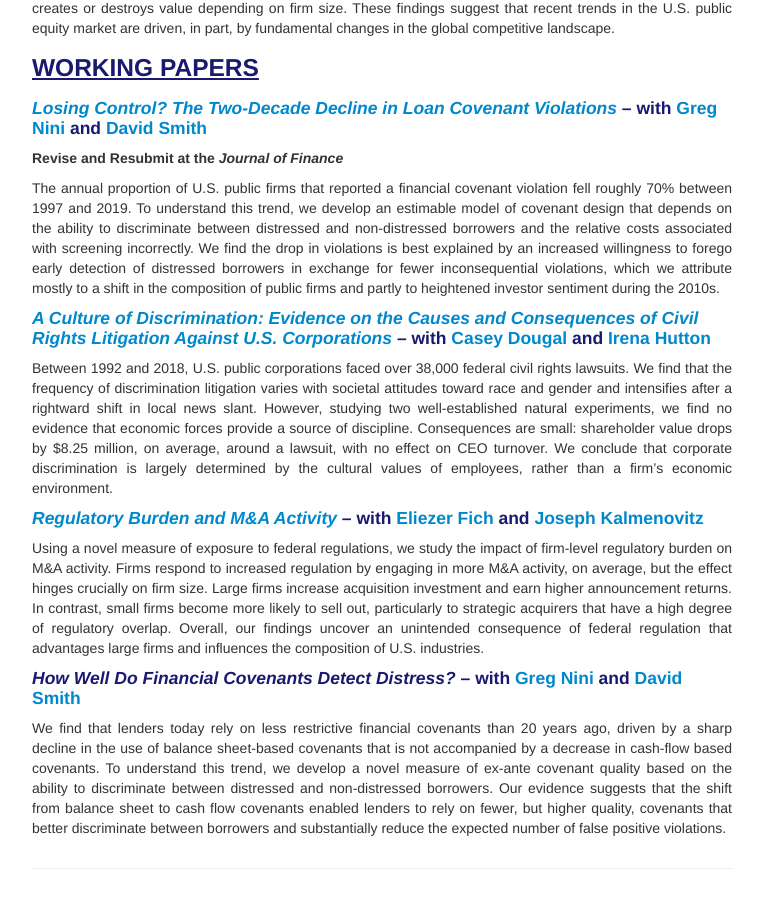
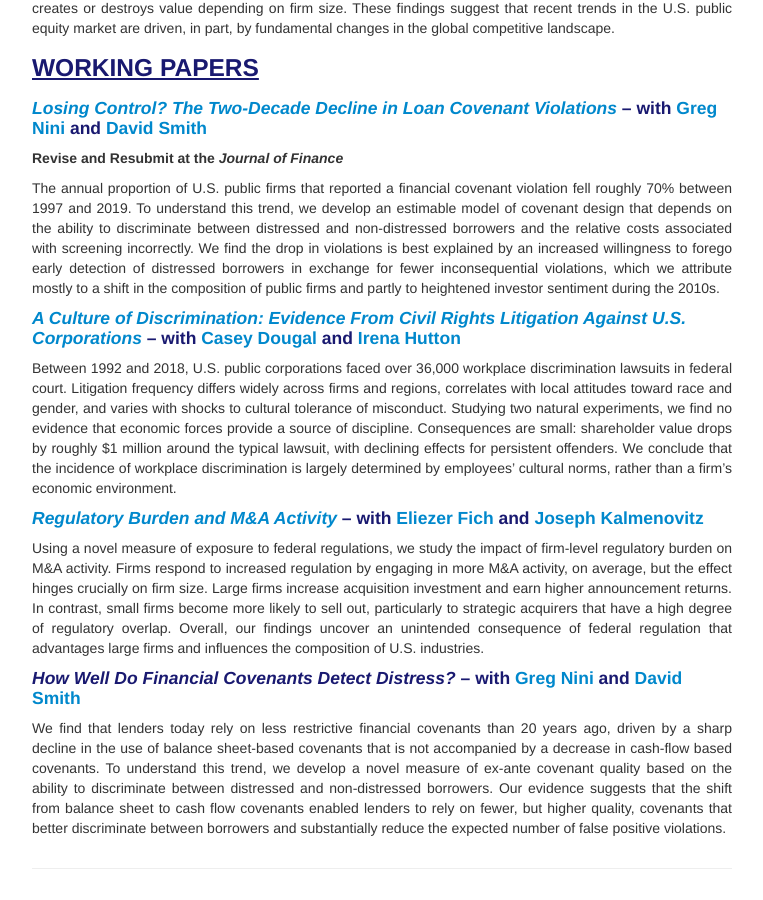
Before and after one commit to ThomasPGriffin/thomaspgriffin.github.io, a Jekyll site: the page built from pages/research.md, in a window 1280 px wide and 900 px high, scrolled down 784 px. Shown: the whole window, without its empty margins (258-1021 px from the left). Built offline with Jekyll 4.4.1, drawn with Linux system fonts in a browser that asks for light colours.

Commit message:
Update research.md

```diff
--- a/pages/research.md
+++ b/pages/research.md
@@ -29,9 +29,9 @@ I show that a tariff policy change that increased trade with China led to a decl
 The annual proportion of U.S. public firms that reported a financial covenant violation fell roughly 70% between 1997 and 2019. To understand this trend, we develop an estimable model of covenant design that depends on the ability to discriminate between distressed and non-distressed borrowers and the relative costs associated with screening incorrectly. We find the drop in violations is best explained by an increased willingness to forego early detection of distressed borrowers in exchange for fewer inconsequential violations, which we attribute mostly to a shift in the composition of public firms and partly to heightened investor sentiment during the 2010s.
 </div>
 
-#### *[A Culture of Discrimination: Evidence on the Causes and Consequences of Civil Rights Litigation Against U.S. Corporations]({{ BASE_PATH}}/pages/dgh_draft_20220822.pdf)* – with <a href="https://business.fsu.edu/person/casey-dougal">Casey Dougal</a> and <a href="https://business.fsu.edu/person/irena-hutton">Irena Hutton</a>
+#### *[A Culture of Discrimination: Evidence From Civil Rights Litigation Against U.S. Corporations]({{ BASE_PATH}}/pages/culture_discrimination_20240202.pdf)* – with <a href="https://business.fsu.edu/person/casey-dougal">Casey Dougal</a> and <a href="https://business.fsu.edu/person/irena-hutton">Irena Hutton</a>
 <div align="justify">
-Between 1992 and 2018, U.S. public corporations faced over 38,000 federal civil rights lawsuits. We find that the frequency of discrimination litigation varies with societal attitudes toward race and gender and intensifies after a rightward shift in local news slant. However, studying two well-established natural experiments, we find no evidence that economic forces provide a source of discipline. Consequences are small: shareholder value drops by $8.25 million, on average, around a lawsuit, with no effect on CEO turnover. We conclude that corporate discrimination is largely determined by the cultural values of employees, rather than a firm’s economic environment.
+Between 1992 and 2018, U.S. public corporations faced over 36,000 workplace discrimination lawsuits in federal court. Litigation frequency differs widely across firms and regions, correlates with local attitudes toward race and gender, and varies with shocks to cultural tolerance of misconduct. Studying two natural experiments, we find no evidence that economic forces provide a source of discipline. Consequences are small: shareholder value drops by roughly $1 million around the typical lawsuit, with declining effects for persistent offenders. We conclude that the incidence of workplace discrimination is largely determined by employees’ cultural norms, rather than a firm’s economic environment.
 </div>
 
 #### *[Regulatory Burden and M&A Activity]({{ BASE_PATH}}/pages/RegMergers_20230929.pdf)* – with <a href="https://www.lebow.drexel.edu/people/eliezerfich">Eliezer Fich</a> and <a href="https://sites.google.com/view/jkalmenovitz/home">Joseph Kalmenovitz</a>
```
